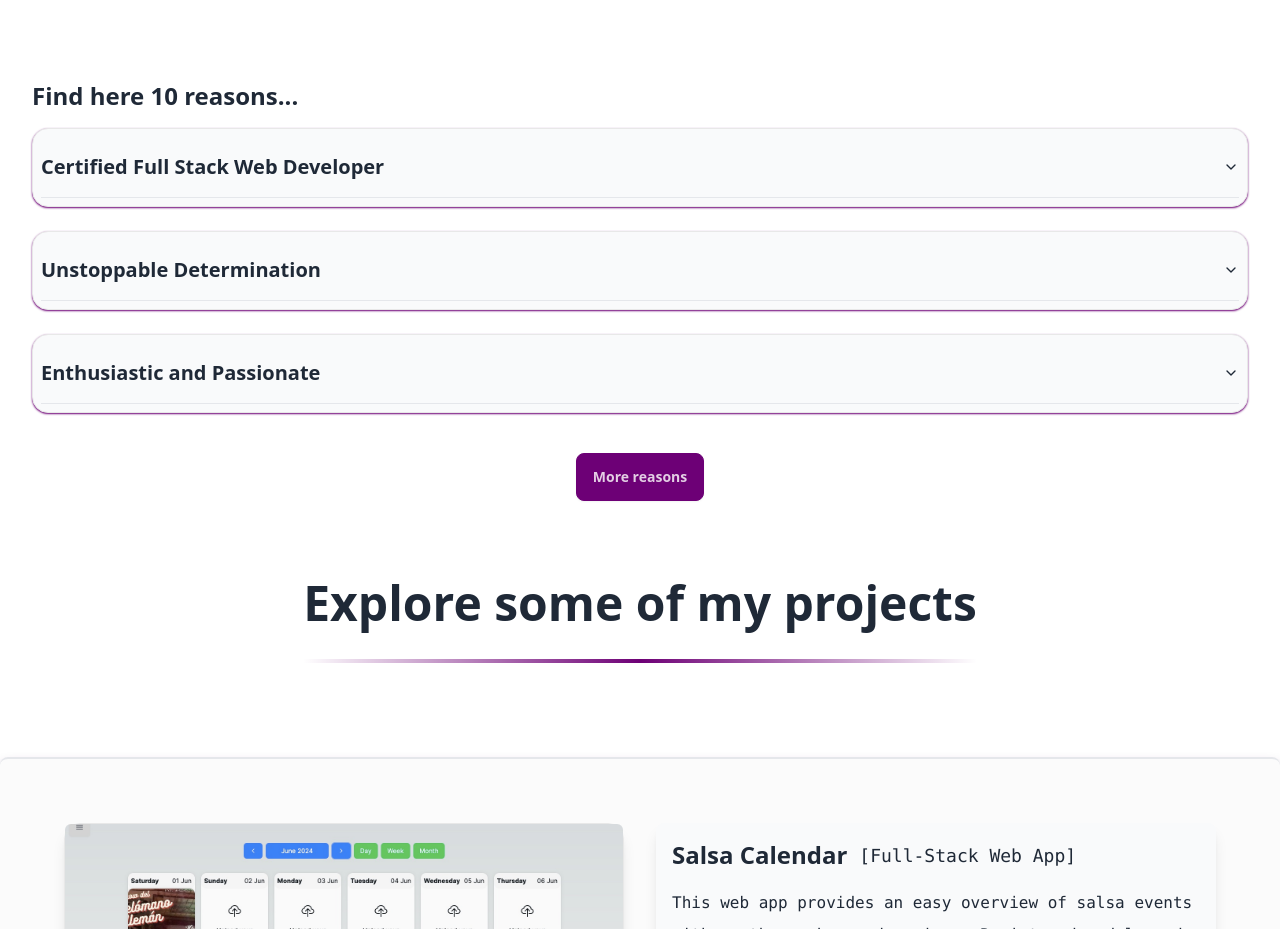
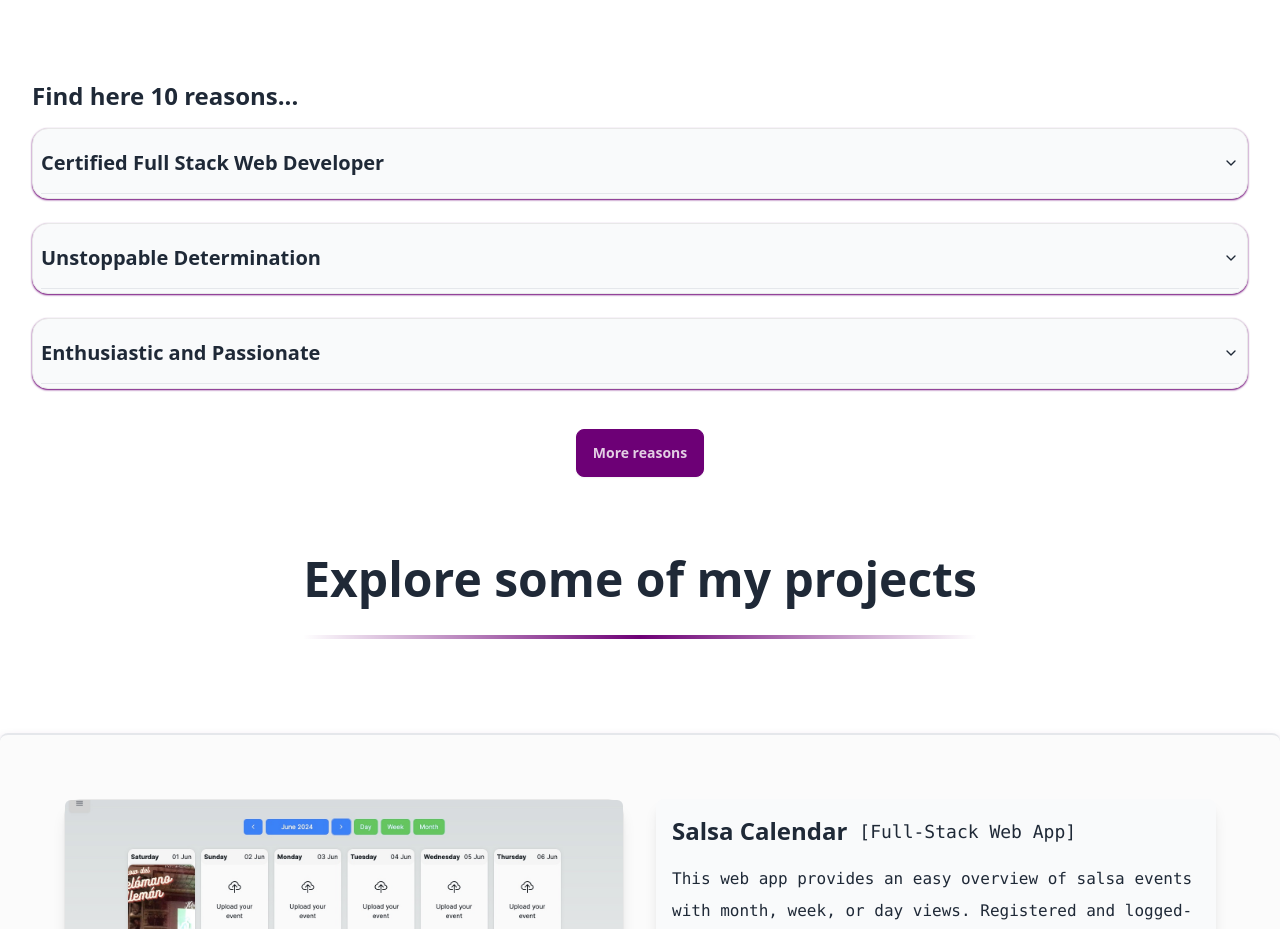
Before and after one commit to pa2si/portfolio-projects, a Next.js app: page / in a window 1280 px wide. Shown: the part 1580-2509 px from the top of the page. Built offline with nearby package versions, Linux system fonts and the light colour scheme; no server answers.

Commit message:
v 0.1.33

```diff
--- a/components/ReasonsToChooseMe.tsx
+++ b/components/ReasonsToChooseMe.tsx
@@ -39,7 +39,7 @@ const ReasonsToChooseMe = () => {
                 viewport={{ once: true }}
                 custom={index}
               >
-                <div className="card-body p-2">
+                <div className="card-body px-2 py-1">
                   <Accordion type="single" collapsible>
                     <AccordionItem value="item-1">
                       <AccordionTrigger>
--- a/package.json
+++ b/package.json
@@ -1,6 +1,6 @@
 {
   "name": "portfolio-projects",
-  "version": "0.1.32",
+  "version": "0.1.33",
   "private": true,
   "scripts": {
     "dev": "next dev",
```
Also changed, not shown: 1 other file (tests, documents, lock files or other folders).
